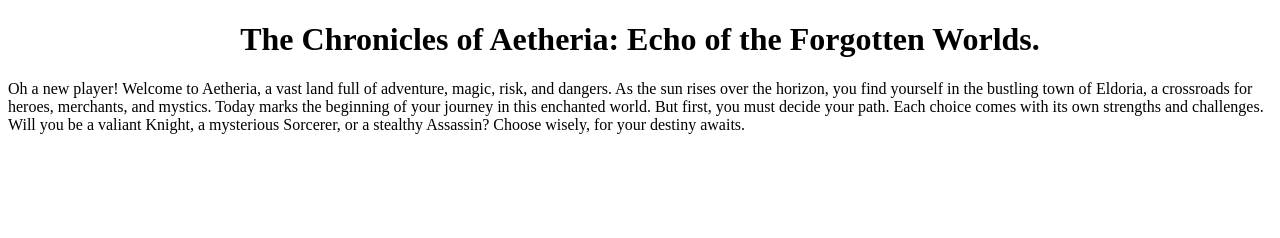
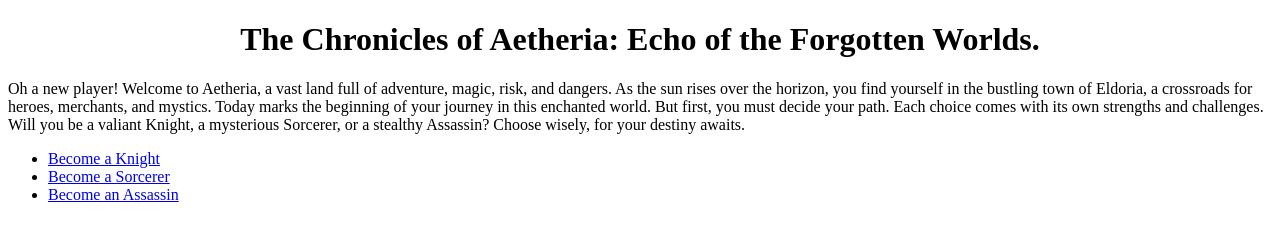
Before and after one commit to EstebanZG999/Lab3Web, a plain HTML site: page index.html in a window 1280 px wide. Drawn offline with Linux system fonts and the light colour scheme.

Commit message:
add: added all characters and files for each one

```diff
--- a/index.html
+++ b/index.html
@@ -20,7 +20,9 @@
             Will you be a valiant Knight, a mysterious Sorcerer, or a stealthy Assassin? Choose wisely, for your destiny awaits.
         </p>
         <ul>
-
+            <li><a href="/knight/knight.html">Become a Knight</a></li>
+            <li><a href="/sorcerer/sorcerer.html">Become a Sorcerer</a></li>
+            <li><a href="/assassin/assassin.html">Become an Assassin</a></li>
         </ul>
     </article>
 </body>
```
Also changed, not shown: assassin/assassin.html (added), knight/knight.html (added), sorcerer/sorcerer.html (added).
